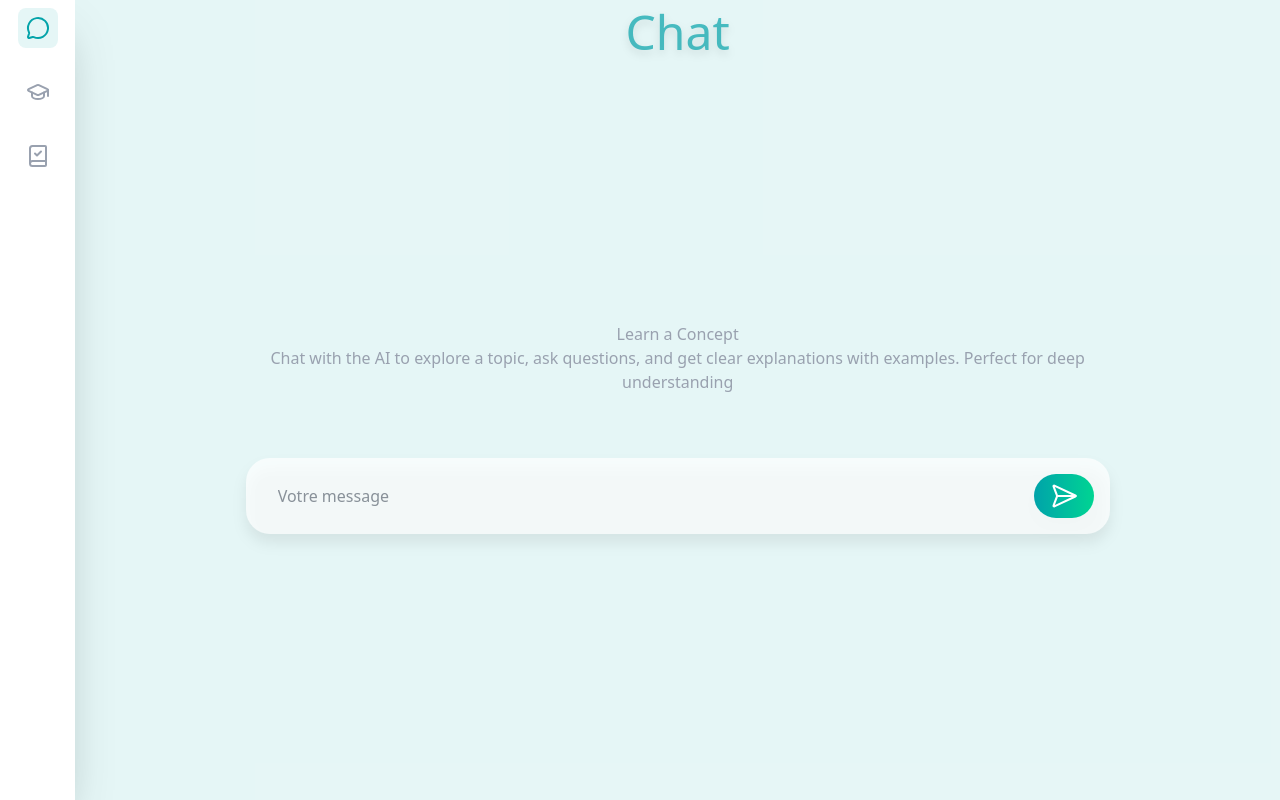
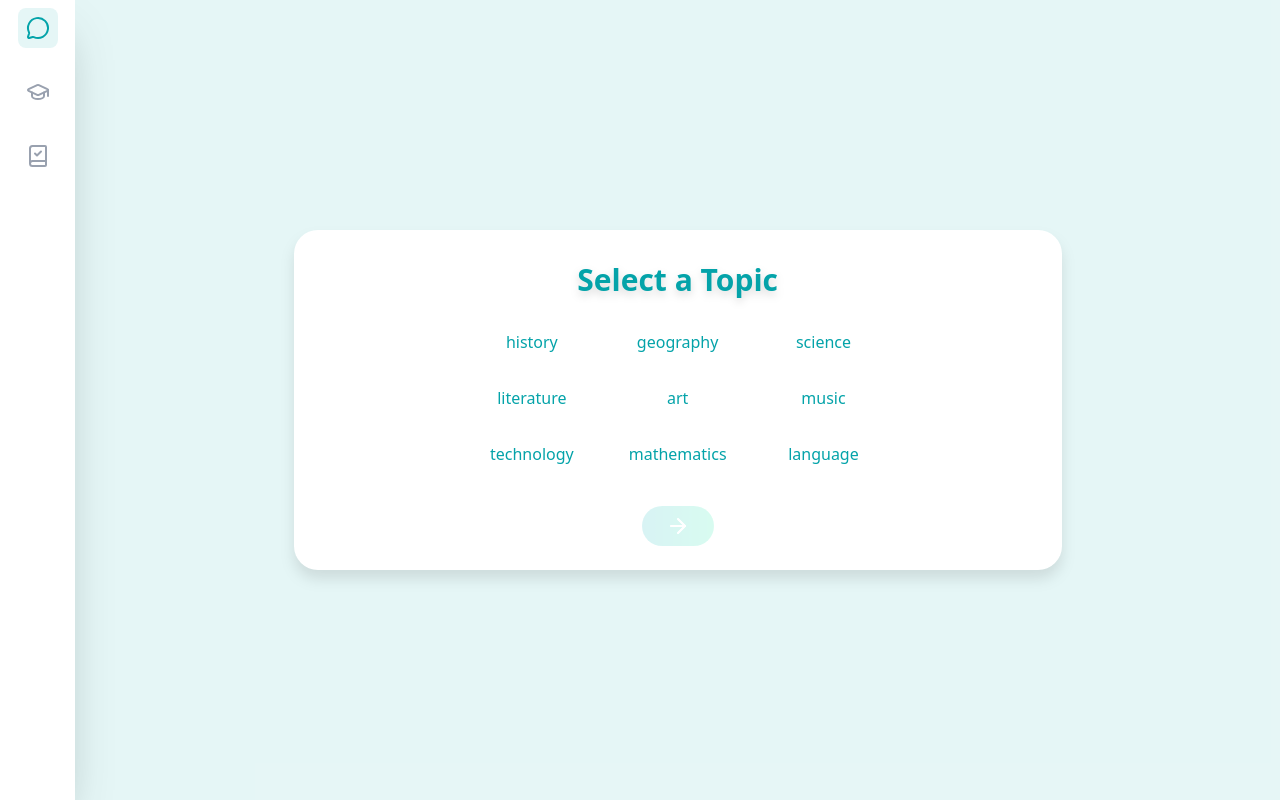
Before and after one commit to Lomila77/Never-answer, a React (Vite) app in the folder frontend/: page / in a window 1280 px wide. Built offline with nearby package versions, Linux system fonts and the light colour scheme; no server answers.

Commit message:
feat: selection page (not finished)

```diff
--- /dev/null
+++ b/frontend/src/components/Selection.jsx
@@ -0,0 +1,48 @@
+import { ArrowRight } from "lucide-react";
+import React, { useState } from 'react';
+
+const Selection = ({handlesubmitSelection}) => {
+    const [selectedIndex, setSelectedIndex] = useState(null);
+    const choices = [
+    'history',
+    'geography',
+    'science',
+    'literature',
+    'art',
+    'music',
+    'technology',
+    'mathematics',
+    'language',
+    ];
+    return (
+        <div className='bg-white *:text-[var(--primary)] border-gray-400 rounded-3xl drop-shadow-xl flex flex-col items-center justify-center gap-4 p-6 w-full max-w-3xl mx-auto'>
+            <h2 className='text-3xl ! text-center font-bold p-2 drop-shadow-lg'>Select a Topic</h2>
+            <div className='grid grid-cols-3 grid-rows-3 justify-center gap-4'>
+                {choices.map((choice, index) => (
+                    <button
+                        key={index}
+                        onClick={() => setSelectedIndex(index)}
+                        className={`
+                            px-4 py-2 rounded
+                            transition-all duration-200
+                            ${selectedIndex === index
+                              ? 'bg-gradient-to-r shadow-emerald-400/40 shadow-lg from-[var(--primary)] brightness-110 to-emerald-400 text-white'
+                            //   ? 'bg-gradient-to-r shadow-[0_2px_10px_var(--primary)]/50 from-[var(--primary)] brightness-110 to-emerald-400 text-white'
+                              : 'bg-[var(--secondary)] hover:text-transparent bg-clip-text hover:bg-gradient-to-r hover:from-[var(--primary)] hover:to-emerald-400'
+                            }
+                            hover:scale-120
+                          `}
+                                            >
+                        {choice}
+                    </button>
+                ))}
+            </div>
+            <button
+                className=' disabled:opacity-15 hover:shadow-emerald-400/40 hover:shadow-lg transiton-all duration-200 hover:scale-120 !text-white brightness-110 px-6 py-2 rounded-full bg-gradient-to-r from-[var(--primary)] to-emerald-400 transition-colors mt-4'
+                onClick={() => handlesubmitSelection(choices[selectedIndex])}
+                disabled={selectedIndex === null}
+            ><ArrowRight/></button>
+        </div>
+    )
+}
+export default Selection;
--- a/frontend/src/pages/Home.jsx
+++ b/frontend/src/pages/Home.jsx
@@ -2,9 +2,12 @@ import Plank from '../components/Plank';
 import Title from "../components/Title"
 import Form from '../components/Form';
 import { useState, useEffect } from 'react';
+import  Selection  from '../components/Selection';
 
 function Home({route}) {
     const [title, setTitle] = useState("Chat");
+    const [selection, setSelection] = useState(null);
+    const [isSelectionComplete, setIsSelectionComplete] = useState(false);
 
     useEffect(() => {
         setTitle(
@@ -16,13 +19,22 @@ function Home({route}) {
         );
     }, [route]);
 
-    // return <Plank componentChildren={
-        return (
+    const handleSubmitSelection = (selection) => {
+        setSelection(selection);
+        setIsSelectionComplete(true);
+        console.log("Selection submitted:", selection);
+    }
+
+    return (
+    !isSelectionComplete ? (
+        <Selection handlesubmitSelection={handleSubmitSelection} />
+    ) : (
         <div className='h-screen flex w-full flex-col'>
-             <h1 className='text-5xl text-center p-2 text-[var(--primary)]/70 drop-shadow-lg '>{title}</h1>
+            <h1 className='text-5xl text-center p-2 text-[var(--primary)]/70 drop-shadow-lg '>{title}</h1>
             <Form route={route} title={title} />
         </div>
-        )
+    )
+);
 }
 
 export default Home;
```
